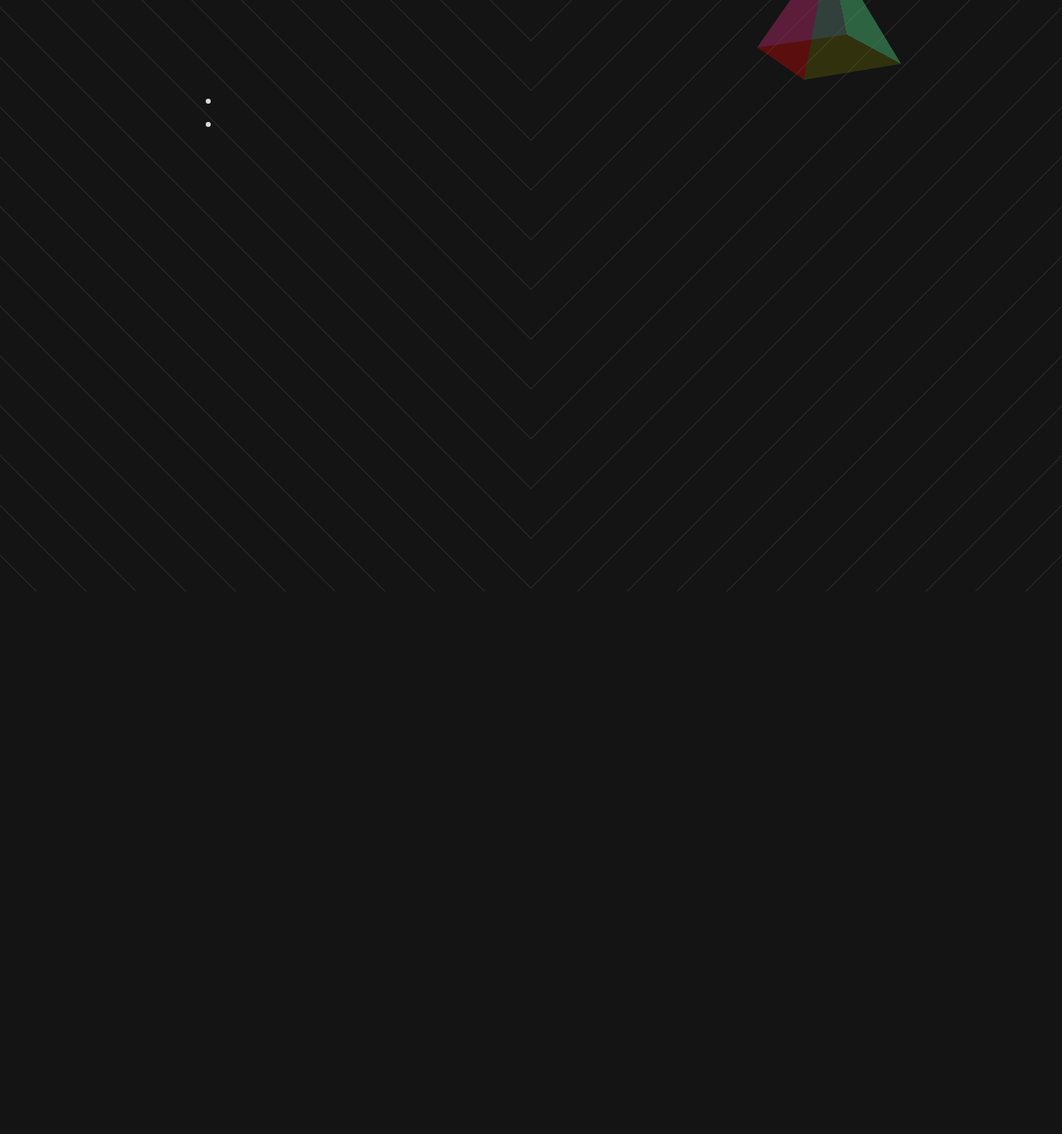
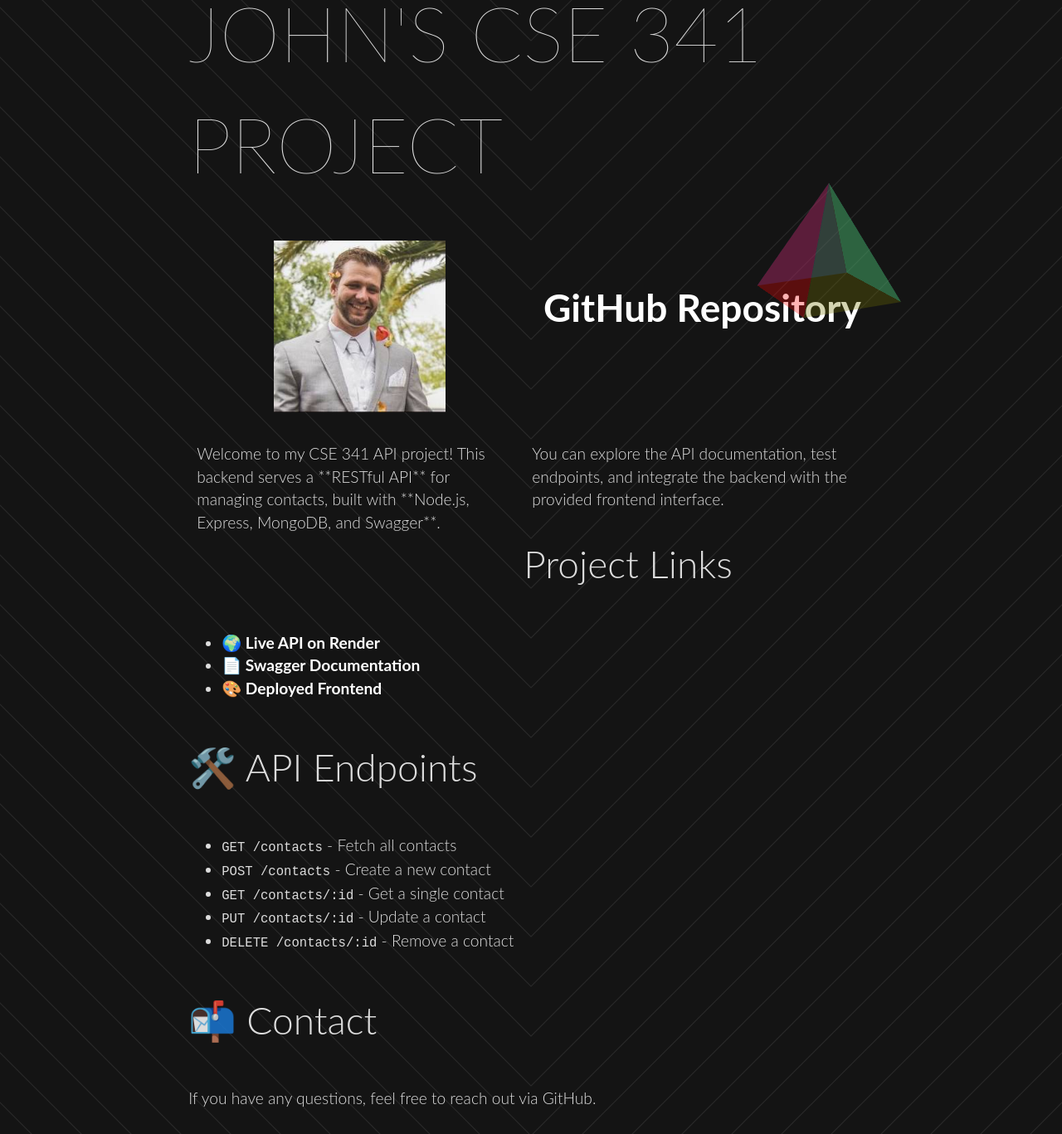
Before and after one commit to Jonathant4242/CSE_341_JT, a website: page frontend/index.html in a window 1280 px wide. Shown: the part 87-1454 px from the top of the page at 83% size. Before the commit the page ends 800 px from the top, so only its background shows below. Drawn offline with Linux system fonts and the light colour scheme; no server answers.

Commit message:
CSE 341 Contacts API - Backend & Frontend Integration
This project is a RESTful API for managing contacts, built with Node.js, Express, MongoDB, and Swagger. The backend provides a structured API for creating, retrieving, updating, and deleting contacts. It is deployed on Render, with interactive Swagger documentation for easy testing. The frontend, hosted on Netlify, connects seamlessly with the API, allowing users to interact with the database.

```diff
--- a/frontend/index.html
+++ b/frontend/index.html
@@ -5,10 +5,12 @@
     <meta charset="UTF-8">
     <meta http-equiv="X-UA-Compatible" content="IE=edge">
     <meta name="viewport" content="width=device-width, initial-scale=1.0">
-    <title>Document</title>
-    <link rel="stylesheet" href="https://pro.fontawesome.com/releases/v5.10.0/css/all.css" integrity="sha384-AYmEC3Yw5cVb3ZcuHtOA93w35dYTsvhLPVnYs9eStHfGJvOvKxVfELGroGkvsg+p" crossorigin="anonymous" />
+    <title>CSE 341 API - John</title>
+
+    <link rel="stylesheet" href="https://pro.fontawesome.com/releases/v5.10.0/css/all.css"
+          integrity="sha384-AYmEC3Yw5cVb3ZcuHtOA93w35dYTsvhLPVnYs9eStHfGJvOvKxVfELGroGkvsg+p" crossorigin="anonymous" />
     <link rel="stylesheet" href="style.css">
-    <script src="./script.js" defer></script>
+    <script src="script.js" defer></script>
 </head>
 
 <body>
@@ -16,7 +18,7 @@
         <div class="content">
             <div class="about">
                 <h1>
-                    <div class="proName" id="professionalName"></div>
+                    <div class="proName" id="professionalName">John's CSE 341 Project</div>
                     <div class="stage">
                         <div class="pyramid3d">
                             <div class="triangle side1"></div>
@@ -26,29 +28,63 @@
                         </div>
                     </div>
                 </h1>
+
                 <div class="flex-container">
                     <div class="flex-child">
-                        <img src="" alt="" id="professionalImage">
+                        <img src="./images/profilePic copy.jpg"
+                             alt="John's Avatar" id="professionalImage">
                     </div>
                     <div class="flex-child">
                         <h3>
-                            <a href="" target="_blank" id="nameLink"></a><span id="primaryDescription"></span>
+                            <a href="https://github.com/Jonathant4242/CSE_341_JT" target="_blank" id="nameLink">
+                                GitHub Repository
+                            </a>
                         </h3>
-
                     </div>
                 </div>
-                <p class='pleft' id="workDescription1"></p>
-                <p class='pright' id="workDescription2"></p>
-                <h3 id="linkTitleText"></h3>
+
+                <p class='pleft' id="workDescription1">
+                    Welcome to my CSE 341 API project! This backend serves a **RESTful API** for managing contacts, built with **Node.js, Express, MongoDB, and Swagger**.
+                </p>
+                <p class='pright' id="workDescription2">
+                    You can explore the API documentation, test endpoints, and integrate the backend with the provided frontend interface.
+                </p>
+
+                <h3 id="linkTitleText">Project Links</h3>
                 <ul>
-                    <li><a href="" target="_blank" id="linkedInLink"></a></li>
-                    <li><a href="" target="_blank" id="githubLink"></a></li>
+                    <li>
+                        <a href="https://cse-341-jt.onrender.com" target="_blank" id="renderLink">
+                            🌍 Live API on Render
+                        </a>
+                    </li>
+                    <li>
+                        <a href="https://cse-341-jt.onrender.com/api-docs" target="_blank" id="swaggerLink">
+                            📄 Swagger Documentation
+                        </a>
+                    </li>
+                    <li>
+                        <a href="https://cse341-contacts-frontend.netlify.app/" target="_blank" id="frontendLink">
+                            🎨 Deployed Frontend
+                        </a>
+                    </li>
                 </ul>
-                <p id="contactText"></p>
+
+                <h3>🛠️ API Endpoints</h3>
+                <ul>
+                    <li><code>GET /contacts</code> - Fetch all contacts</li>
+                    <li><code>POST /contacts</code> - Create a new contact</li>
+                    <li><code>GET /contacts/:id</code> - Get a single contact</li>
+                    <li><code>PUT /contacts/:id</code> - Update a contact</li>
+                    <li><code>DELETE /contacts/:id</code> - Remove a contact</li>
+                </ul>
+
+                <h3>📬 Contact</h3>
+                <p id="contactText">
+                    If you have any questions, feel free to reach out via GitHub.
+                </p>
             </div>
         </div>
     </div>
-
 </body>
 
 </html>
```
Also changed, not shown: server.js (+9 -0 lines), frontend/images/John.jpg (added), frontend/images/profilePic copy.jpg (added), 1 other file.
